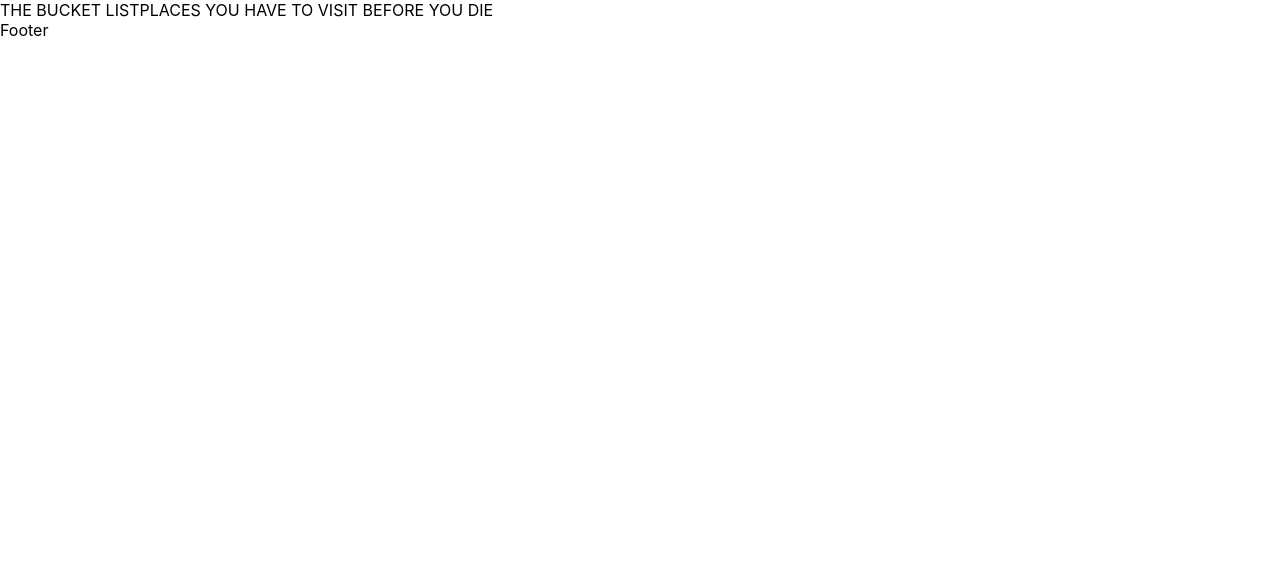
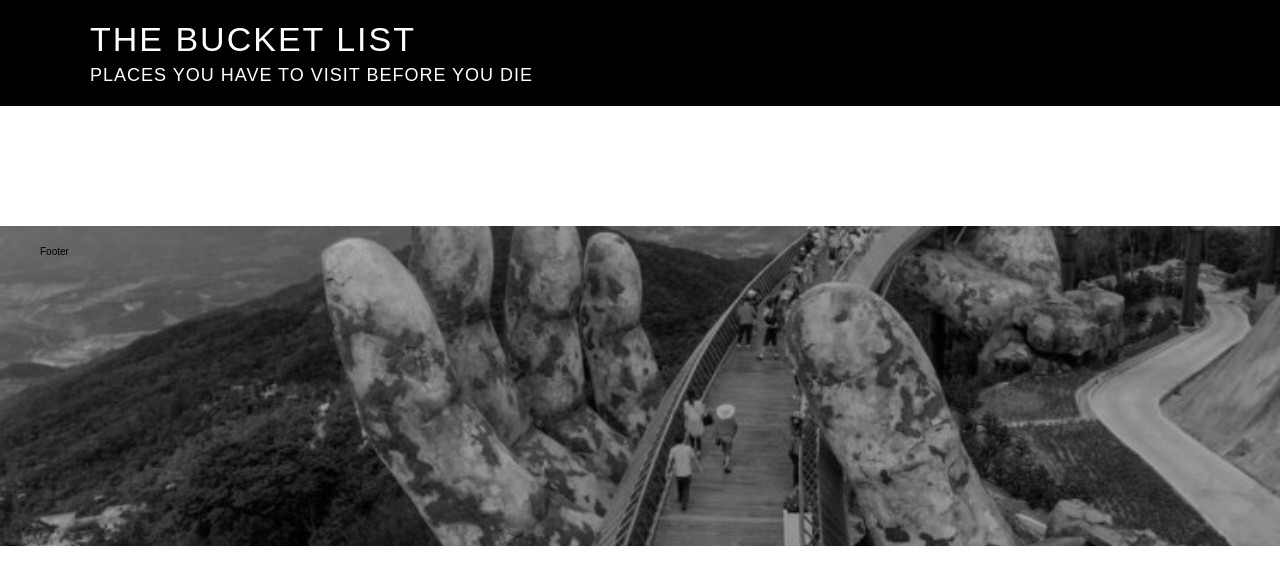
Before and after one commit to todd-eagle/no_db-project, a React (Create React App) app: page / in a window 1280 px wide. Shown: the top 584 px of the page. Built offline with nearby package versions, Linux system fonts and the light colour scheme; no server answers.

Commit message:
Committing code

```diff
--- a/src/App.css
+++ b/src/App.css
@@ -1,38 +1,199 @@
-.App {
-  text-align: center;
+
+*,
+*::before,
+*::after {
+  margin: 0;
+  padding: 0;
+  box-sizing: inherit;
 }
 
-.App-logo {
-  height: 40vmin;
-  pointer-events: none;
+body {
+    font-family: bebas-neue-pro-semiexpanded, sans-serif;
+    font-weight: 400;
+    font-style: normal;
+    background-color: #ffffff;
 }
 
-@media (prefers-reduced-motion: no-preference) {
-  .App-logo {
-    animation: App-logo-spin infinite 20s linear;
-  }
+html {
+    box-sizing: border-box;
+    font-size: 62.5%;
 }
 
-.App-header {
-  background-color: #282c34;
-  min-height: 100vh;
-  display: flex;
-  flex-direction: column;
-  align-items: center;
-  justify-content: center;
-  font-size: calc(10px + 2vmin);
-  color: white;
+
+.wrapper {
+    display: flex;
+    flex-direction: column;
+    min-height: 100vh;
 }
 
-.App-link {
-  color: #61dafb;
+.wrapper > * {
+padding: 2rem 4rem;
 }
 
-@keyframes App-logo-spin {
-  from {
-    transform: rotate(0deg);
-  }
-  to {
-    transform: rotate(360deg);
-  }
+.main {
 }
+
+.header {
+    background-color: black;
+    color: white;
+}
+
+.logo {
+    margin-left: 5rem;
+}
+
+.main-logo {
+    display: block;
+    font-size: 3.4rem;
+    padding-bottom: .6rem;
+}
+
+.sub-logo {
+    display: block;
+    font-size: 1.8rem;
+    letter-spacing: .1rem;
+}
+
+.abolition {
+  font-family: "abolition", sans-serif;
+  letter-spacing: 0.2rem;
+  font-weight: 300;
+  text-transform: uppercase;
+}
+
+.main-display {
+    display: flex;
+    flex-direction: column;
+    justify-content: center;
+    align-items: center;
+    padding: 4rem 0;
+}
+
+.dest-heading {
+    text-transform: uppercase;
+    font-size: 3rem;
+    align-self: start;
+    margin-left: 8rem;
+    padding-bottom: 3rem;
+}
+
+.main-view {
+    display: flex;
+    width: 80%;
+    border: 1px solid #DDDDDD;
+}
+
+.main-img {
+    width: 65%;
+}
+
+.side-panel {
+    display: flex;
+    flex-direction: column;
+    padding: 1.8rem;
+    background-color: white;
+}
+
+.location {
+    text-align: center;
+    font-size: 2.8rem;
+    font-weight: 600;
+    padding-bottom: 1rem;
+}
+
+.description {
+    padding: 1rem 1rem ;
+    font-size: 2rem;
+    justify-self: flex-end;
+    align-self: flex-end;
+}
+
+ .btn-style {
+
+     /* width: 15rem; */
+     /* position: absolute; */
+     padding: 1.3rem 2rem;
+     color: white;
+     font-size: 2.2rem;
+     background-color: black;
+     border: none;
+     border-radius: 1rem;
+     cursor: pointer;
+ }
+
+ .main-add-button {
+     display: flex;
+     justify-content: flex-end;
+     margin-top: 9rem;
+     padding: 0 1rem;
+ }
+
+ .pros-cons {
+     padding: .3rem 1rem;
+     font-weight: 600;
+ }
+
+ .my-list-header {
+    margin-top: 8rem;
+    display: flex;
+     justify-content: space-between;
+     align-items: center;
+     padding-bottom: 2rem;
+ }
+
+ .h2-container {
+     margin-left: 8rem;
+ }
+
+ .new-btn-container{
+     margin-top: -1.5rem;
+     margin-right: 8rem;
+ }
+
+ .my-list {
+     display: flex;
+     flex-wrap: wrap;
+     justify-content: center;
+ }
+
+ .heading-2 {
+     font-size: 3rem;
+ }
+
+.card {
+    width: 30rem;
+    margin: 0 .5rem;
+    border: 1px solid #DDDDDD;
+    margin-bottom: 1rem;
+}
+
+.card-image {
+    width: 30rem;
+    height: 20rem;
+}
+
+.card-info {
+    padding: 1rem 1.5rem;
+
+}
+
+.card-location {
+    font-size: 2.2rem;
+    font-weight: bold;
+    text-align: center;
+}
+
+.card-blurb {
+    font-size: 1.8rem;
+    line-height: 1.2;
+    padding: 1rem 1rem;
+
+}
+
+.footer {
+    margin-top: 8rem;
+    height: 40vh;
+    background-image: linear-gradient(rgba(0, 0, 0, 0.3), rgba(0, 0, 0, 0.3)), url("./img/1.jpg");
+    background-position: center;
+    background-size: cover;
+}
--- a/src/components/Header.js
+++ b/src/components/Header.js
@@ -6,8 +6,8 @@ export default function Header(){
     return (
     <header className="header">
         <div className="logo">
-            <span className="main abolition">THE BUCKET LIST</span>
-            <span className="sub">PLACES YOU HAVE TO VISIT BEFORE YOU DIE</span>
+            <span className="main-logo abolition">THE BUCKET LIST</span>
+            <span className="sub-logo">PLACES YOU HAVE TO VISIT BEFORE YOU DIE</span>
         </div>
     </header>
     )
--- a/src/components/ViewDestCard.js
+++ b/src/components/ViewDestCard.js
@@ -1,14 +1,21 @@
 import React from 'react'
 
 export default function ViewDestCard(props) {
-    const {image, location, description} = props.pub_data
+    const {image, location, country, description} = props.pub_data
 
     return(
-        <section>
-            <div>
-                <img src={image} />
-                <p >Location: {location}</p>
-                <p>Description: {description}</p>
+        <section className="main-display">
+            <h1 className="dest-heading">Most Popular Destinations</h1>
+
+            <div className="main-view">
+                <img className="main-img" src={image} />
+                <div className="side-panel">
+                    <p className="location">{location}, {country}</p>
+                    <p className="description">{description}</p>
+                    <div className="main-add-button">
+                        <button className="btn-style abolition"><span class="plus"></span>Add Destination</button>
+                    </div>
+                </div>
             </div>
         </section>
     )
```
Also changed, not shown: src/img/1.jpg (added).
